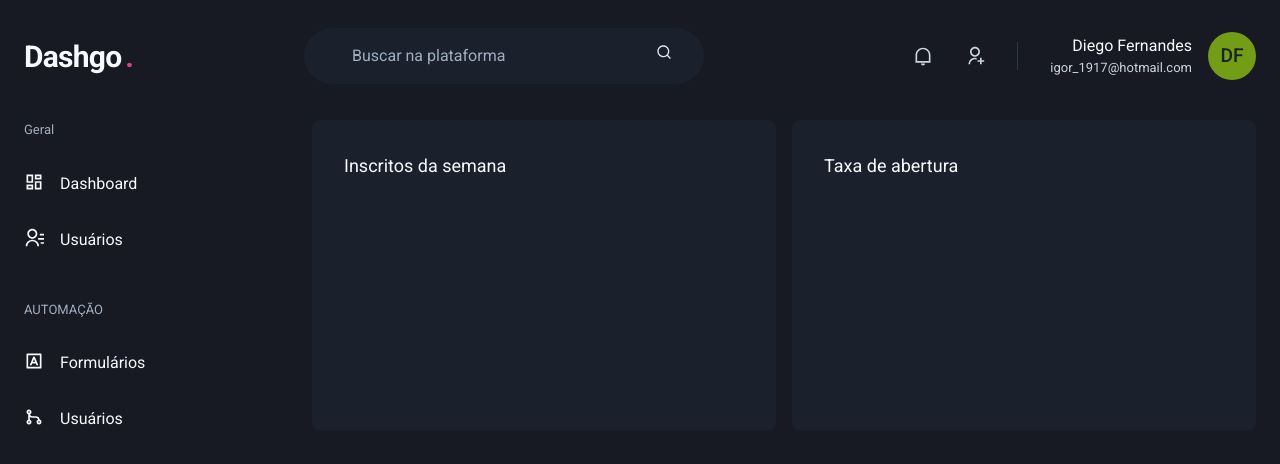
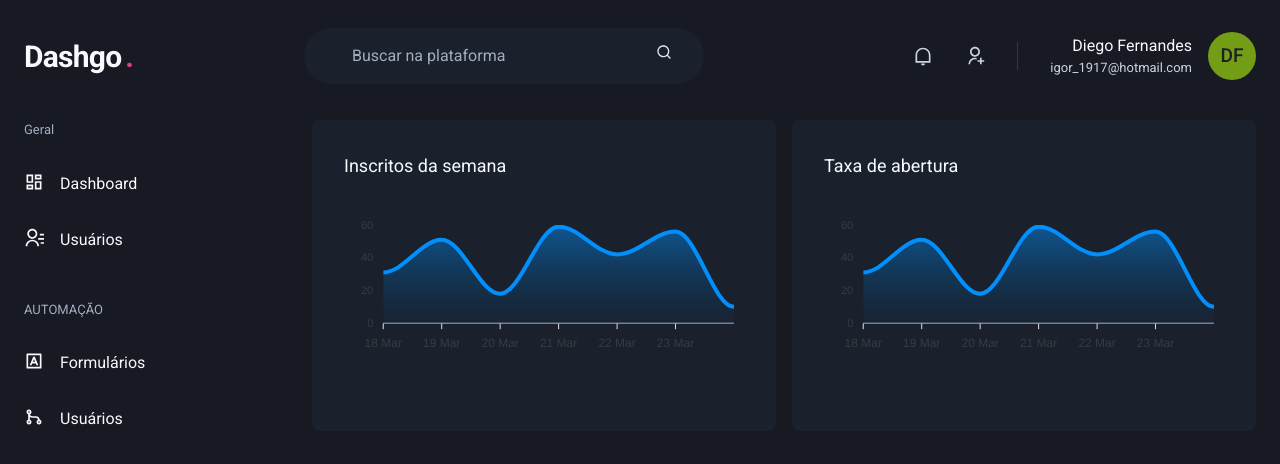
Before and after one commit to igorWebMASTER/dashgo, a Next.js app: page /dashboard in a window 1280 px wide. Shown: the top 464 px of the page. Built offline with nearby package versions, Linux system fonts and the light colour scheme.

Commit message:
feat: charts on dashboard

```diff
--- a/src/pages/dashboard.tsx
+++ b/src/pages/dashboard.tsx
@@ -1,7 +1,66 @@
 import { Header } from "../components/Header";
-import { Flex, SimpleGrid, Text, Box } from "@chakra-ui/react";
+import { Flex, SimpleGrid, Text, Box, theme } from "@chakra-ui/react";
+import dynamic from 'next/dynamic';
 import { Sidebar } from "../components/Sidebar";
-import Chart from 'react-apexcharts';
+
+
+const Chart = dynamic(() => import('react-apexcharts'), {
+  ssr: false,
+})
+
+const options = {
+  chart: {
+    toolbar: {
+      show: false,
+    },
+    zoom: {
+      enabled: false,
+    },
+    forecolor: theme.colors.gray[500],
+  },
+  grid: {
+      show: false,
+  },
+  dataLabels: {
+    enabled: false,
+  },
+  tooltip: {
+    enabled: false,
+  },
+  xaxis: {
+    type: 'datetime',
+    axisBorder: {
+      color: theme.colors.gray[400]
+    },
+    axistricks: {
+      color: theme.colors.gray[400]
+    },
+    categories : [
+      '2021-03-18T00:00:000Z',
+      '2021-03-19T00:00:000Z',
+      '2021-03-20T00:00:000Z',
+      '2021-03-21T00:00:000Z',
+      '2021-03-22T00:00:000Z',
+      '2021-03-23T00:00:000Z',
+      '2021-03-24T00:00:000Z',
+
+    ],
+  },
+   fill: {
+     opacity: 0.3,
+     type:'gradient',
+     gradient: {
+        shade: 'dark',
+        opacityFrom: 0.7,
+        opacityTo: 0.3
+     }
+   }
+}
+
+const series = [
+  { name: 'sereis 1' , data: [ 31, 51 , 18 ,59, 42,56,10] }
+]
+
 
 export default function Dashboard(){
   return (
@@ -22,9 +81,10 @@ export default function Dashboard(){
               p="8"
               bgColor="gray.800"
               borderRadius={8}
-              // pb="4"
+              pb="4"
             >
               <Text fontSize="lg" mb="4">Inscritos da semana</Text>
+                <Chart options={options} series={series} type="area" height={160}  />
             </Box>
             <Box
               p="8"
@@ -32,6 +92,7 @@ export default function Dashboard(){
               borderRadius={8}
             >
               <Text fontSize="lg" mb="4">Taxa de abertura</Text>
+                <Chart options={options} series={series} type="area" height={160}  />
             </Box>
           </SimpleGrid>
       </Flex>
```
